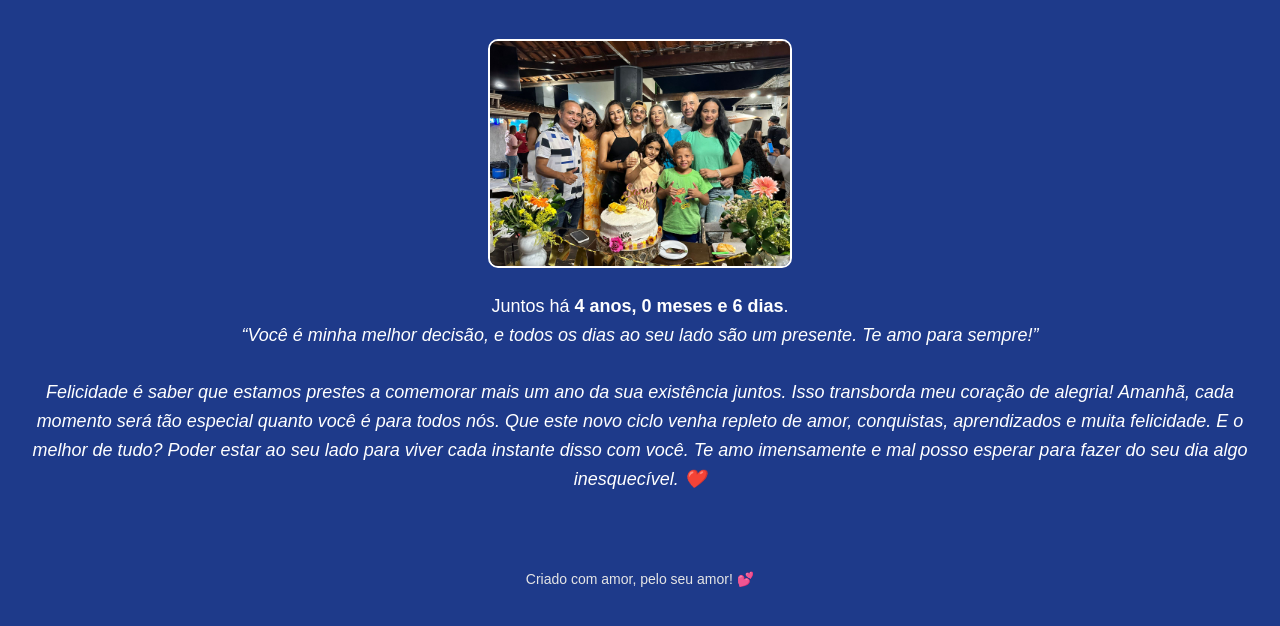
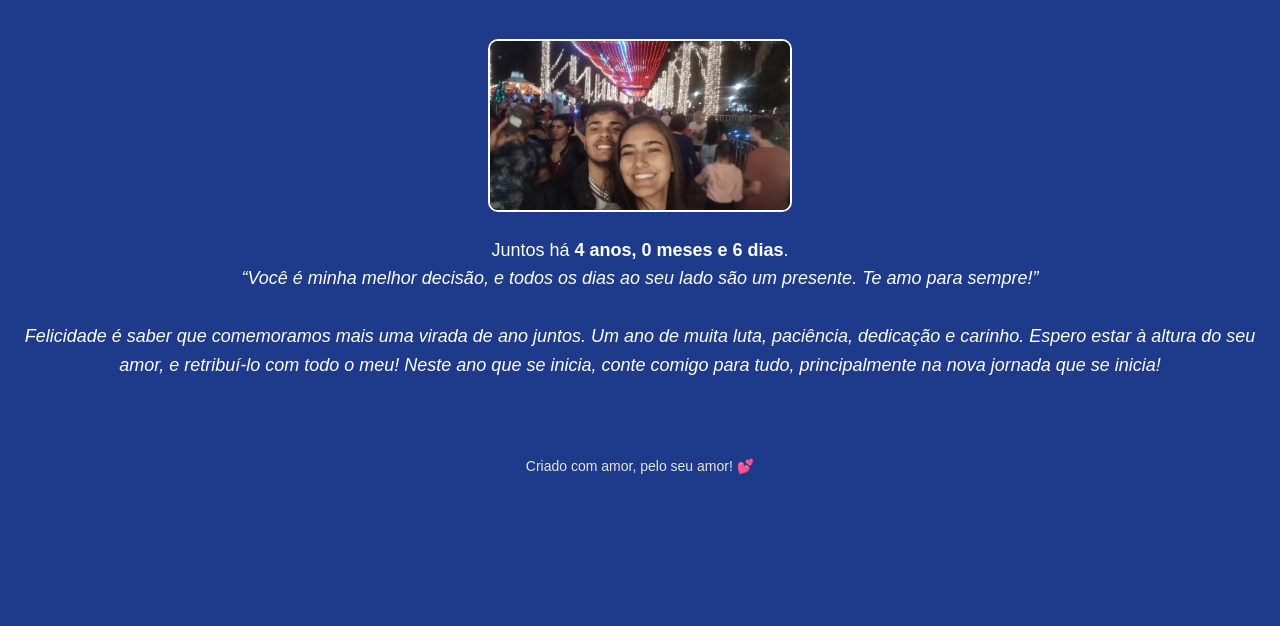
Before and after one commit to GuilhermeVMGS/Sarah, a plain HTML site: page index.html in a window 1280 px wide. Shown: the part 82-708 px from the top of the page. Drawn offline with Linux system fonts and the light colour scheme.

Commit message:
Site_05_Certo

```diff
--- a/index.html
+++ b/index.html
@@ -38,16 +38,14 @@
 <body>
     <div class="container">
         <h1>Contagem regressiva para 2 patinhos na lagoa! ❤️</h1>
-        <img src="Foto03.jpg" alt="Foto do casal" class="photo">
+        <img src="Foto_05.png.jpg" alt="Foto do casal" class="photo">
         <p class="text">
             Juntos há <strong>4 anos, 0 meses e 6 dias</strong>.<br>
             <em>“Você é minha melhor decisão, e todos os dias ao seu lado são um presente. Te amo para sempre!”</em><br><br>
             <em>
-                Felicidade é saber que estamos prestes a comemorar mais um ano da sua existência juntos.
-                Isso transborda meu coração de alegria! Amanhã, cada momento será tão especial quanto você é para todos nós.
-                Que este novo ciclo venha repleto de amor, conquistas, aprendizados e muita felicidade.
-                E o melhor de tudo? Poder estar ao seu lado para viver cada instante disso com você.
-                Te amo imensamente e mal posso esperar para fazer do seu dia algo inesquecível. ❤️
+                Felicidade é saber que comemoramos mais uma virada de ano juntos.
+                Um ano de muita luta, paciência, dedicação e carinho. Espero estar à altura do seu amor, e retribuí-lo com todo o meu!
+                Neste ano que se inicia, conte comigo para tudo, principalmente na nova jornada que se inicia!
                 </em>
         </p>
     </div>
```
